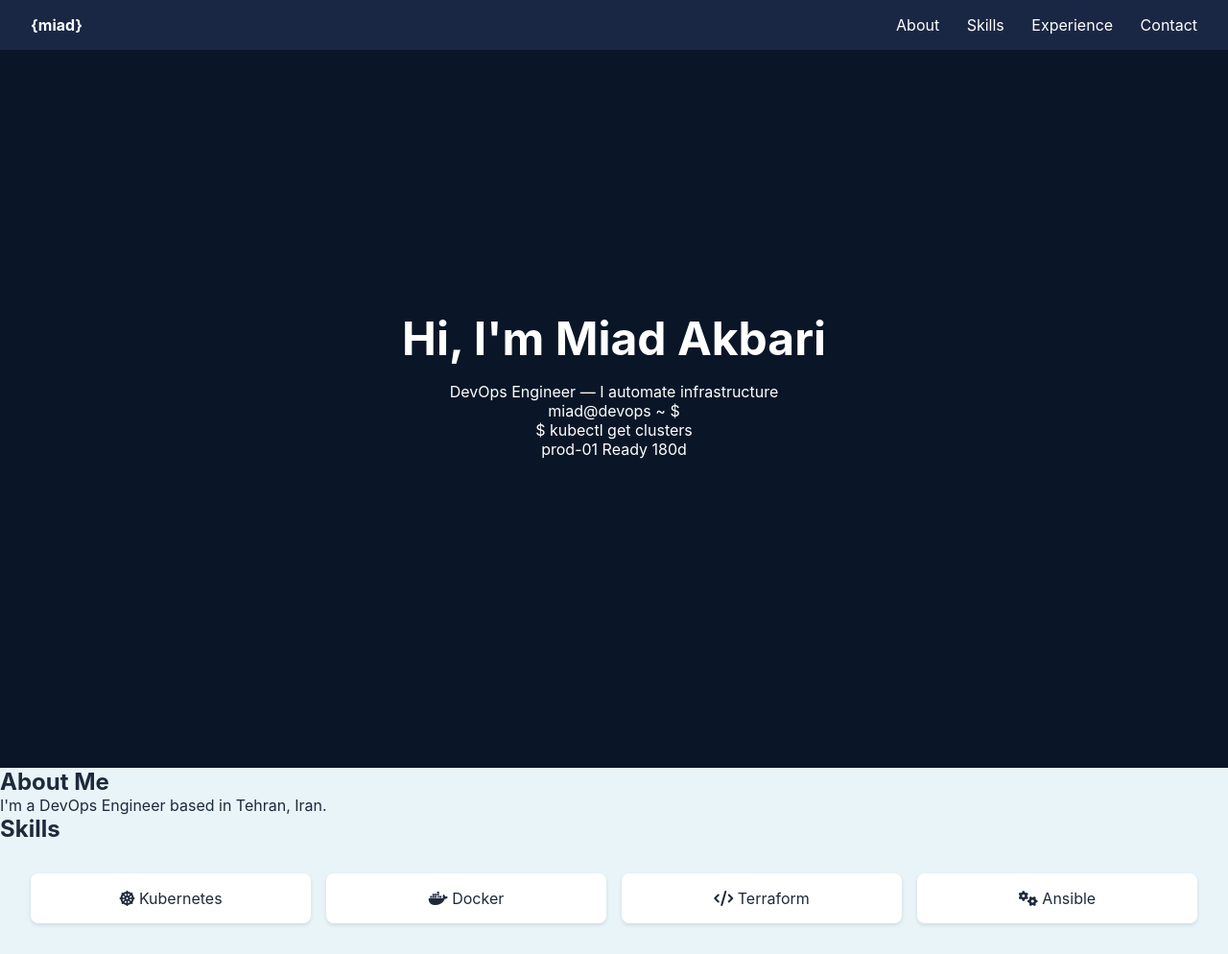
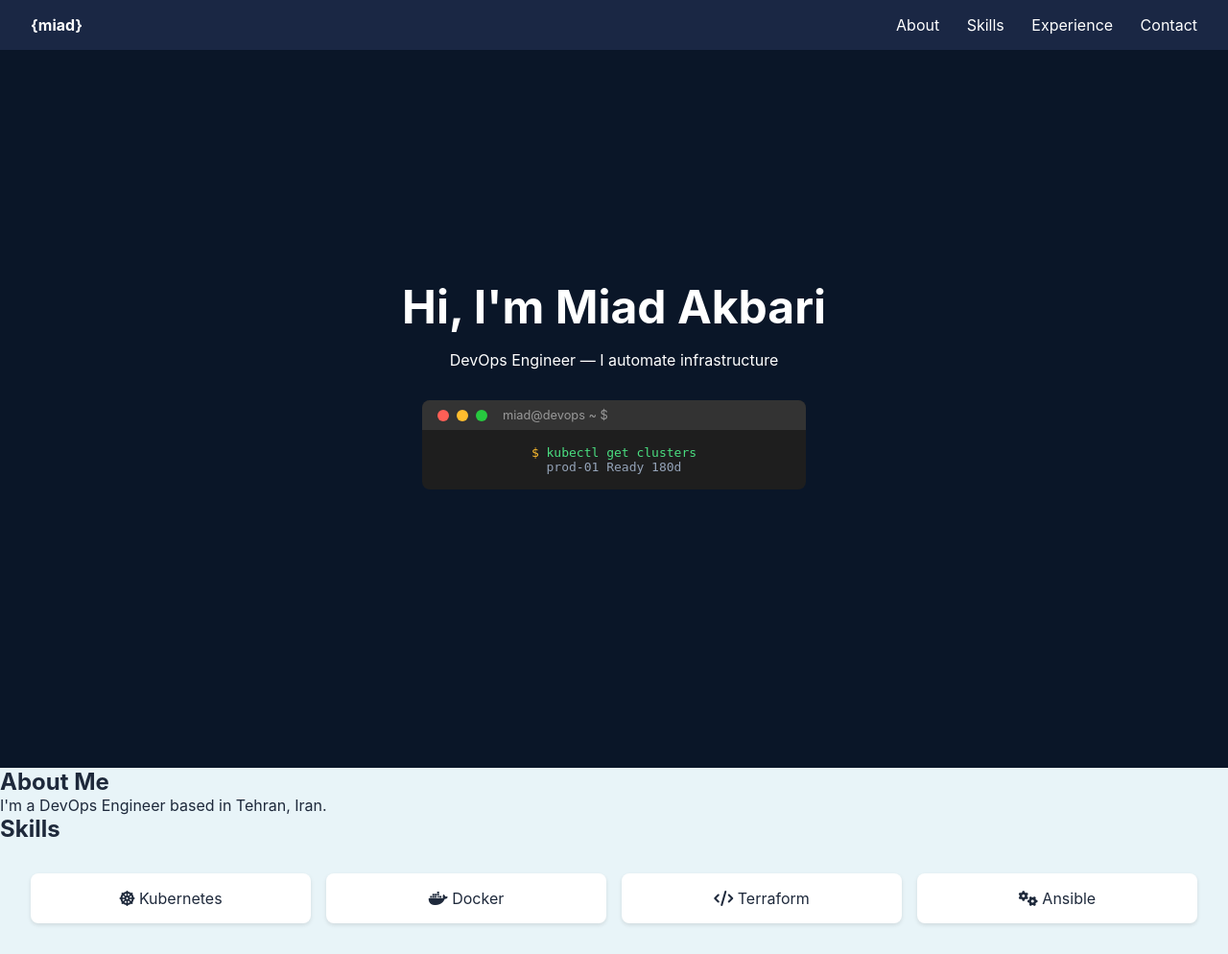
Before and after one commit to miaad-akbari/portfolio-flask, a Python web app: template templates/index.html in a window 1280 px wide. Shown: the whole page at 96% size. Run offline with Jinja, Linux system fonts and the light colour scheme; the template is opened without the code that fills it, so the values that code supplies are empty.

Commit message:
Style terminal component with macOS-style header

```diff
--- a/static/style.css
+++ b/static/style.css
@@ -73,3 +73,50 @@ nav {
     text-align: center;
     box-shadow: 0 2px 4px rgba(0,0,0,0.1);
 }
+
+.hero {
+    display: flex;
+    gap: 2rem;
+    padding: 2rem;
+    align-items: center;
+}
+
+.hero-terminal {
+    background: #1e1e1e;
+    border-radius: 8px;
+    overflow: hidden;
+    min-width: 400px;
+}
+
+.terminal-header {
+    background: #333;
+    padding: 0.5rem 1rem;
+    display: flex;
+    align-items: center;
+    gap: 0.5rem;
+}
+
+.dot {
+    width: 12px;
+    height: 12px;
+    border-radius: 50%;
+}
+
+.dot.red { background: #ff5f56; }
+.dot.yellow { background: #ffbd2e; }
+.dot.green { background: #27c93f; }
+
+.terminal-title {
+    color: #999;
+    font-size: 0.8rem;
+    margin-left: 0.5rem;
+}
+
+.terminal-body {
+    padding: 1rem;
+    font-family: monospace;
+    color: #4ade80;
+}
+
+.prompt { color: #ffbd2e; }
+.output { color: #94a3b8; }
```
